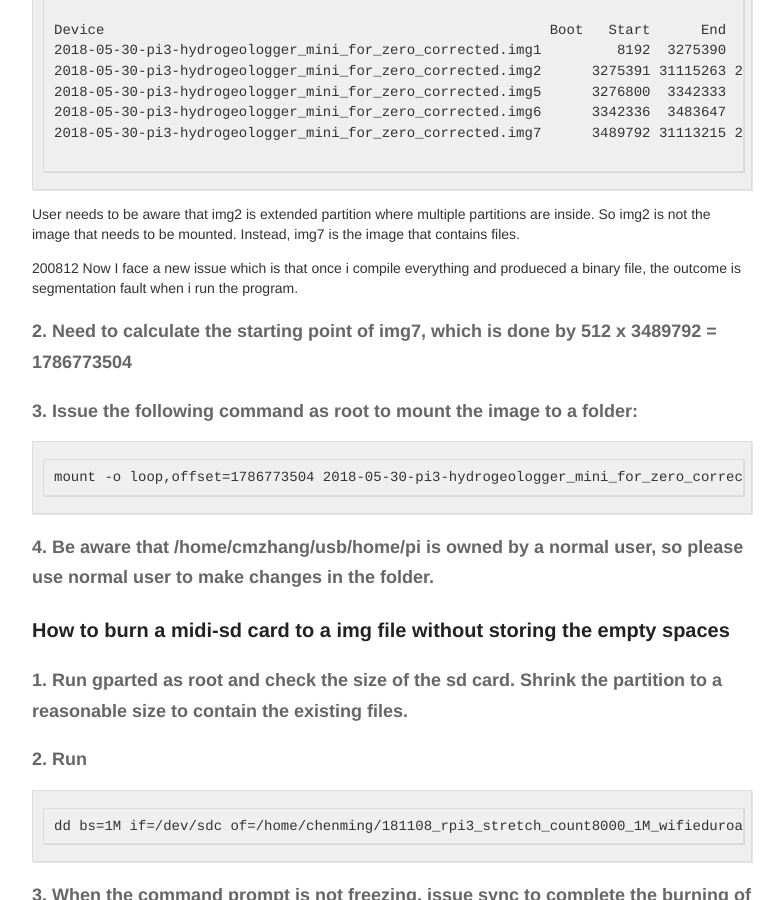
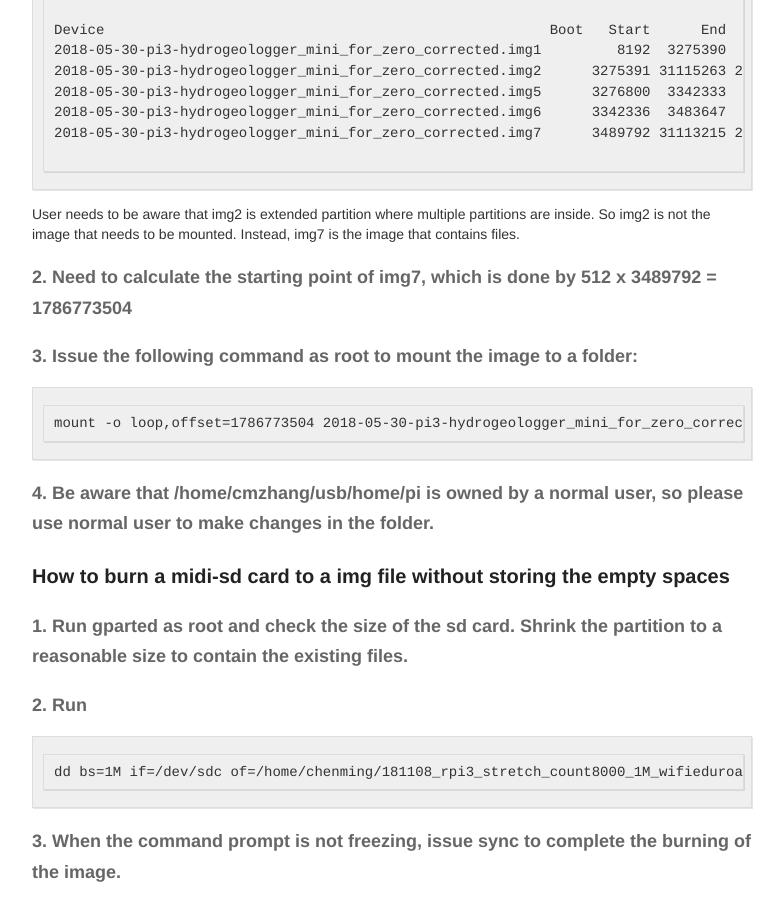
Before and after one commit to hydrogeologger/hydrogeologger.github.io, a Jekyll site: the page built from _posts/20-11-04-SDCARD.md, in a window 1280 px wide and 900 px high, scrolled down 749 px. Shown: the whole window, without its empty margins (248-1032 px from the left). Built offline with Jekyll 4.4.1, drawn with Linux system fonts in a browser that asks for light colours.

Commit message:
Update 20-11-04-SDCARD.md

```diff
--- a/_posts/20-11-04-SDCARD.md
+++ b/_posts/20-11-04-SDCARD.md
@@ -31,8 +31,6 @@ Device                                                     Boot   Start      End
 
 User needs to be aware that img2 is extended partition where multiple partitions are inside. So img2 is not the image that needs to be mounted. Instead, img7 is the image that contains files.
 
-
- 200812 Now I face a new issue which is that once i compile everything and produeced a binary file, the outcome is segmentation fault when i run the program.
 
 #### 2.	Need to calculate the starting point of img7, which is done by 512 x  3489792  = 1786773504
 
```
